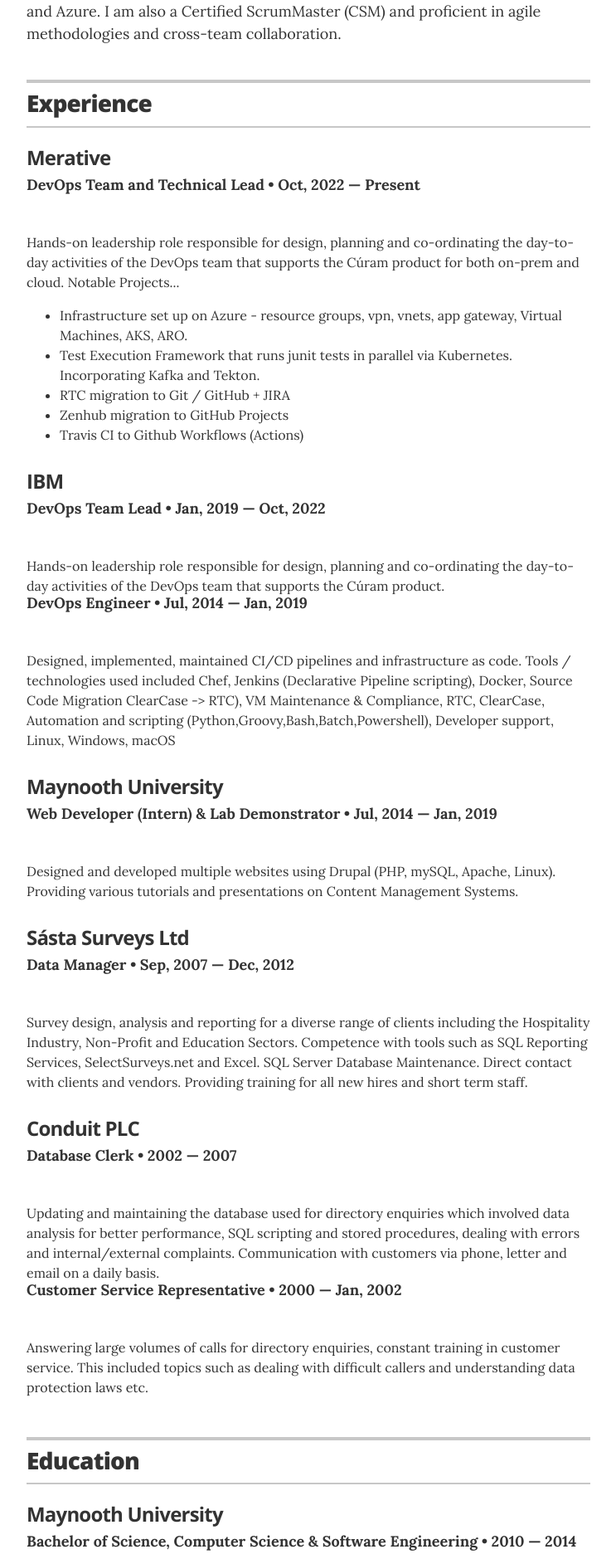
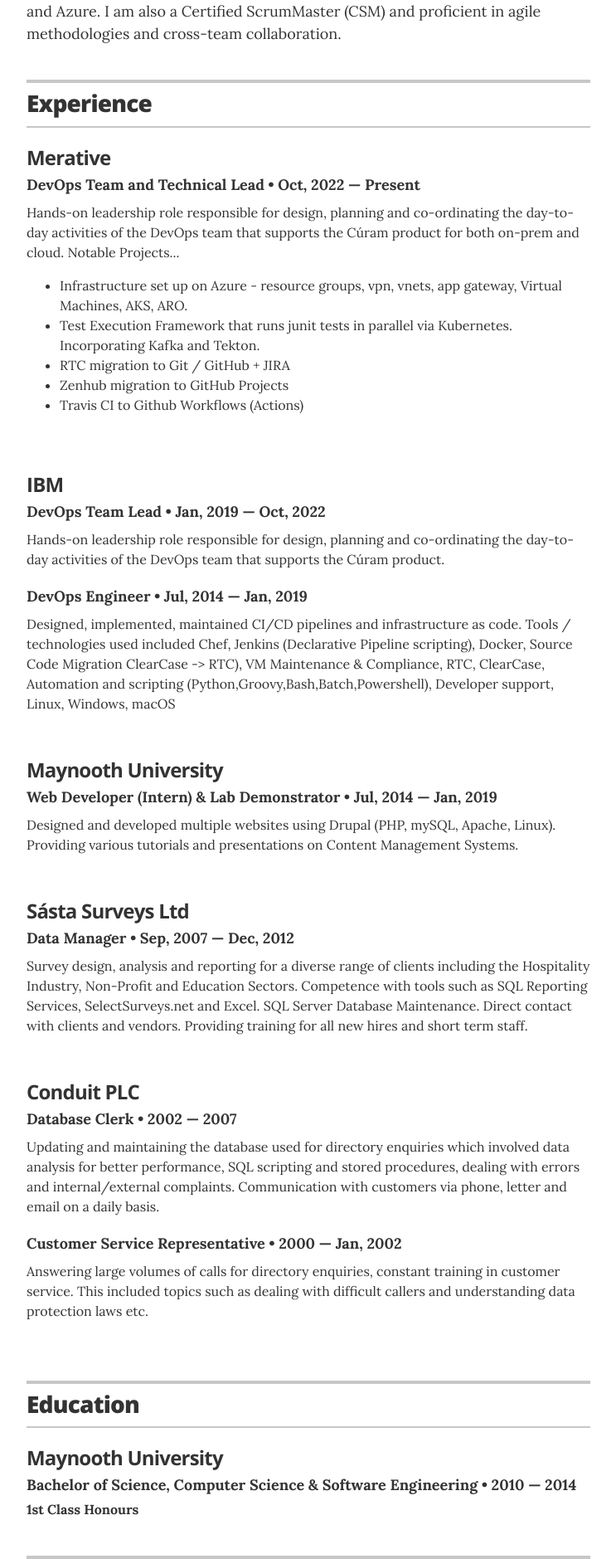
Before and after one commit to salob/resume, a Jekyll site: the page built from index.html, in a window 1280 px wide. Shown: the part 391-2270 px from the top of the page at 83% size, without its empty margins (268-1011 px from the left). Built offline with Jekyll 4.4.1, drawn with Linux system fonts in a browser that asks for light colours.

Commit message:
fix spacing

```diff
--- a/_layouts/resume.html
+++ b/_layouts/resume.html
@@ -61,8 +61,8 @@
         <h3 class="resume-item-title" itemprop="name">{{ job.company }}</h3>
         {% for role in job.roles %}
         <h4 class="resume-item-details" itemprop="description">{{ role.position }} &bull; {{ role.duration }}</h4>
+        <p class="resume-item-copy">{{ role.summary }}</p>
         <br />
-        <p class="resume-item-copy">{{ role.summary }}</p>
         {% endfor %}
       </div><!-- end of resume-item -->
       {% endfor %}
```
